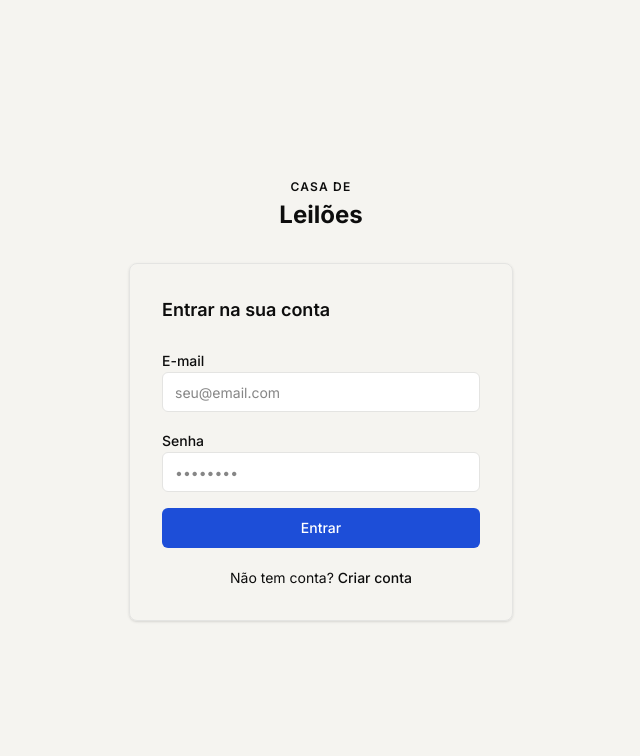
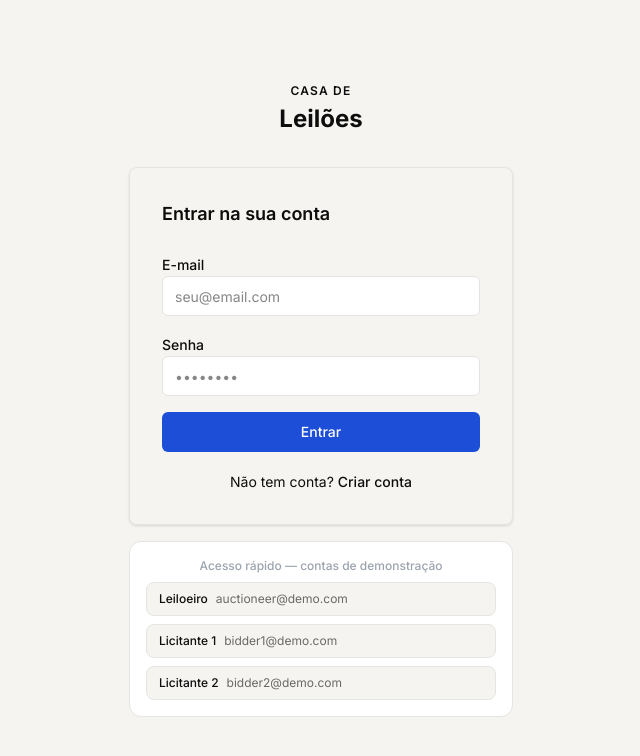
Before and after one commit to Casa-de-Leiloes/frontend, a React (Vite) app: page /login in a window 1280 px wide. Shown: the top 756 px of the page, without its empty margins (319-959 px from the left). Built offline with nearby package versions, Linux system fonts and the light colour scheme; no server answers; a web font is replaced by a local one.

Commit message:
feat: add demo credentials quick-fill card on login page

```diff
--- a/src/pages/LoginPage.tsx
+++ b/src/pages/LoginPage.tsx
@@ -100,6 +100,38 @@ export function LoginPage() {
 					</Link>
 				</p>
 			</div>
+
+			{/* Demo credentials card */}
+			<div
+				className="w-full max-w-sm mt-4 rounded-xl border p-4 space-y-2"
+				style={{ background: "var(--surface)", borderColor: "var(--border)" }}
+			>
+				<p className="text-xs font-medium text-center" style={{ color: "var(--ink-subtle)" }}>
+					Acesso rápido — contas de demonstração
+				</p>
+				{(
+					[
+						{ label: "Leiloeiro", email: "auctioneer@demo.com", password: "Password123!" },
+						{ label: "Licitante 1", email: "bidder1@demo.com", password: "Password123!" },
+						{ label: "Licitante 2", email: "bidder2@demo.com", password: "Password123!" },
+					] as const
+				).map(({ label, email: e, password: p }) => (
+					<button
+						key={e}
+						type="button"
+						onClick={() => { setEmail(e); setPassword(p); }}
+						className="w-full text-left text-xs px-3 py-2 rounded-lg transition-colors"
+						style={{
+							background: "var(--ground)",
+							color: "var(--ink)",
+							border: "1px solid var(--border)",
+						}}
+					>
+						<span className="font-medium">{label}</span>
+						<span className="ml-2 opacity-60">{e}</span>
+					</button>
+				))}
+			</div>
 		</div>
 	);
 }
```
